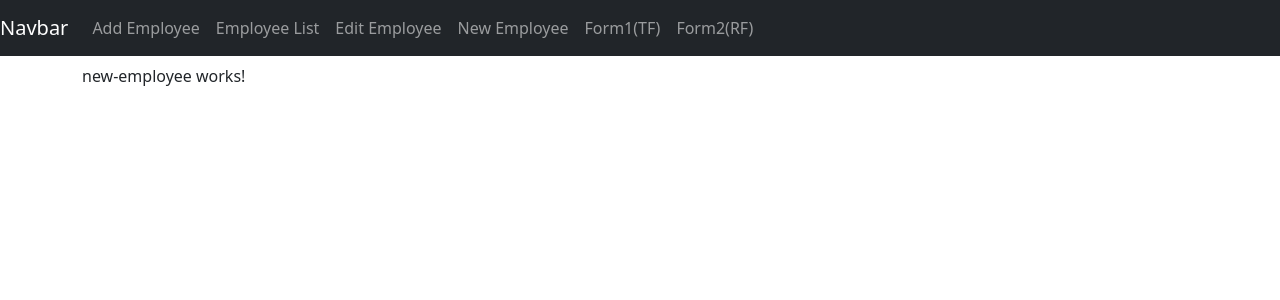
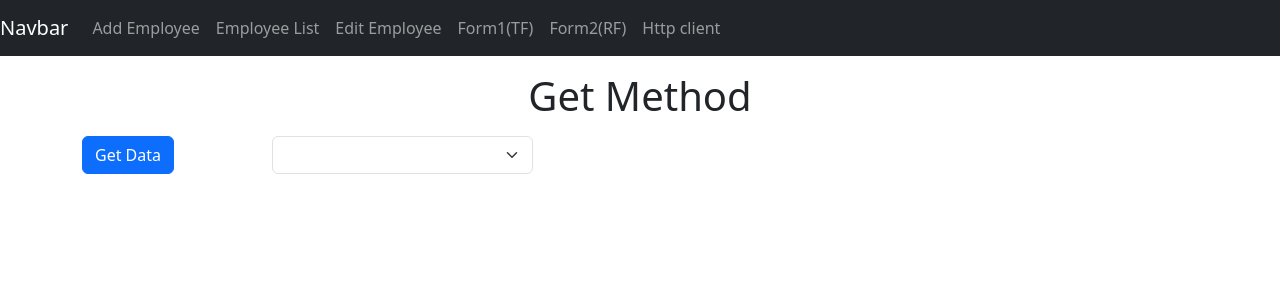
Before and after one commit to walidarai/Myrepo, an Angular app in the folder my-app/: page /new-emp in a window 1280 px wide. Shown: the top 300 px of the page. Built offline with nearby package versions, Linux system fonts and the light colour scheme.

Commit message:
api call onclik

```diff
--- a/my-app/src/app/app.component.html
+++ b/my-app/src/app/app.component.html
@@ -16,13 +16,13 @@
           <a class="nav-link" routerLink="edit-emp"> Edit Employee </a>
         </li>
         <li class="nav-item">
-          <a class="nav-link" routerLink="new-emp"> New Employee </a>
-        </li>
-        <li class="nav-item">
           <a class="nav-link" routerLink="form1"> Form1(TF) </a>
         </li>
         <li class="nav-item">
           <a class="nav-link" routerLink="form2"> Form2(RF) </a>
+        </li>
+        <li class="nav-item">
+          <a class="nav-link" routerLink="new-emp"> Http client </a>
         </li>
       </ul>
     </div>
--- a/my-app/src/app/app.config.ts
+++ b/my-app/src/app/app.config.ts
@@ -3,7 +3,8 @@ import { provideRouter } from '@angular/router';
 
 import { routes } from './app.routes';
 import { provideClientHydration } from '@angular/platform-browser';
+import { provideHttpClient } from '@angular/common/http';
 
 export const appConfig: ApplicationConfig = {
-  providers: [provideZoneChangeDetection({ eventCoalescing: true }), provideRouter(routes), provideClientHydration()]
+  providers: [provideHttpClient(),provideZoneChangeDetection({ eventCoalescing: true }), provideRouter(routes), provideClientHydration()]
 };
--- a/my-app/src/app/components/new-employee/new-employee.component.html
+++ b/my-app/src/app/components/new-employee/new-employee.component.html
@@ -1 +1,13 @@
-<p>new-employee works!</p>
+<div class="row">
+    <h1 class="text-center mb-3 mt-2">Get Method</h1>
+<div class="col-md-2">
+    <button class="btn btn-primary" (click)="getData()">Get Data</button>
+</div>
+<div class="col-md-3">
+    <select class="form-select">
+        @for (item of userList; track $index) {
+            <option>{{item.name}}</option>
+        }
+    </select>
+</div>
+</div>
--- a/my-app/src/app/components/new-employee/new-employee.component.ts
+++ b/my-app/src/app/components/new-employee/new-employee.component.ts
@@ -1,3 +1,4 @@
+import { HttpClient } from '@angular/common/http';
 import { Component } from '@angular/core';
 
 @Component({
@@ -9,4 +10,16 @@ import { Component } from '@angular/core';
 })
 export class NewEmployeeComponent {
 
+  userList:any  = [];
+
+  constructor(private http: HttpClient){
+
+  }
+
+  getData(){
+    this.http.get("https://jsonplaceholder.typicode.com/users").subscribe((res)=>{
+      this.userList = res;
+    })
+  }
+
 }
```
